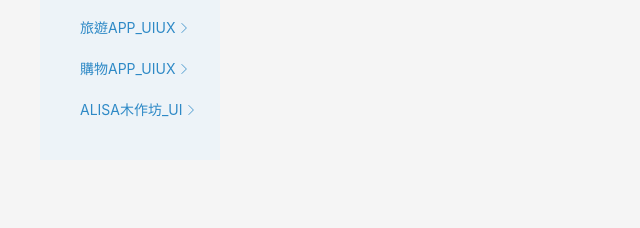
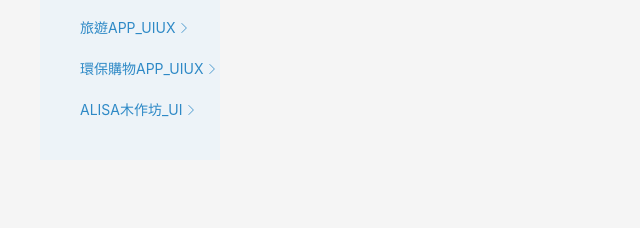
Before and after one commit to JDsilver8390/Documentsss, a plain HTML site: page index.html in a window 1280 px wide. Shown: the part 376-604 px from the top of the page, 0-640 px from the left. Drawn offline with Linux system fonts and the light colour scheme.

Commit message:
Add files via upload

```diff
--- a/index.html
+++ b/index.html
@@ -42,7 +42,7 @@
                 <p></p>
                 <a class="uk-button uk-button-text btnIconMove uk-display-block" href="file/旅遊APP_UIUX.pdf" uk-icon="chevron-right" target="_blank">旅遊APP_UIUX</a>
                 <p></p>
-                <a class="uk-button uk-button-text btnIconMove uk-display-block" href="file/購物APP_UIUX.pdf" uk-icon="chevron-right" target="_blank">購物APP_UIUX</a>
+                <a class="uk-button uk-button-text btnIconMove uk-display-block" href="file/環保購物APP_UIUX.pdf" uk-icon="chevron-right" target="_blank">環保購物APP_UIUX</a>
                 <p></p>
                 <a class="uk-button uk-button-text btnIconMove uk-display-block" href="file/ALISA木作坊_UI.pdf" uk-icon="chevron-right" target="_blank">ALISA木作坊_UI</a>
               </div>
```
